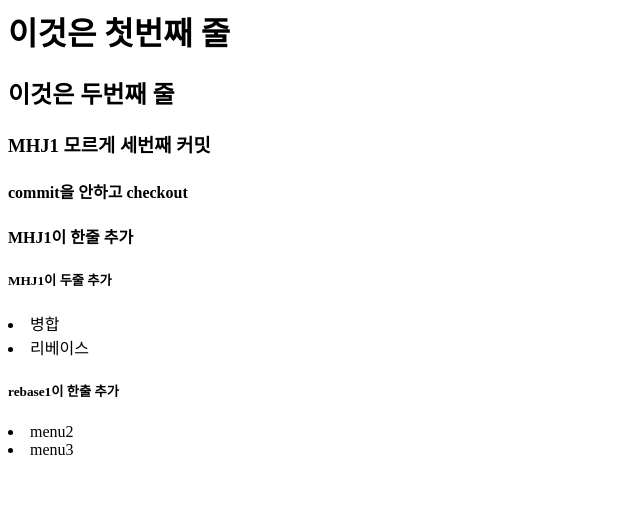
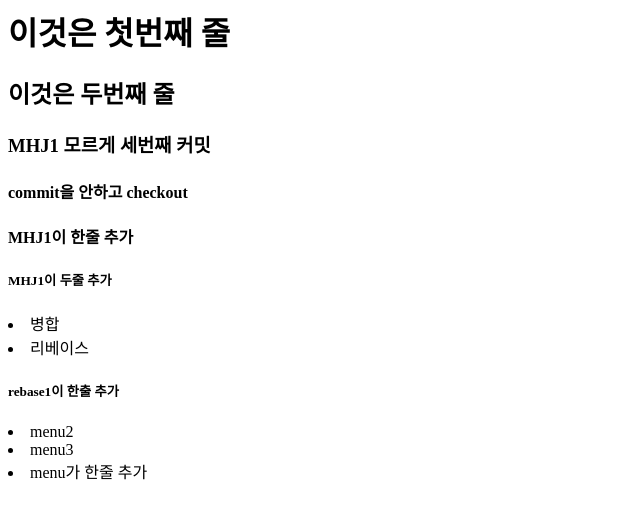
Before and after one commit to kot8585/study-git, a plain HTML site: page index.htm in a window 1280 px wide. Shown: the whole page, without its empty margins (0-640 px from the left). Drawn offline with Linux system fonts and the light colour scheme.

Commit message:
menu가 추가

```diff
--- a/index.htm
+++ b/index.htm
@@ -9,3 +9,4 @@
 <h5>rebase1이 한출 추가</h5>
 <li>menu2</li>
 <li>menu3</li>
+<li>menu가 한줄 추가</li>
```
